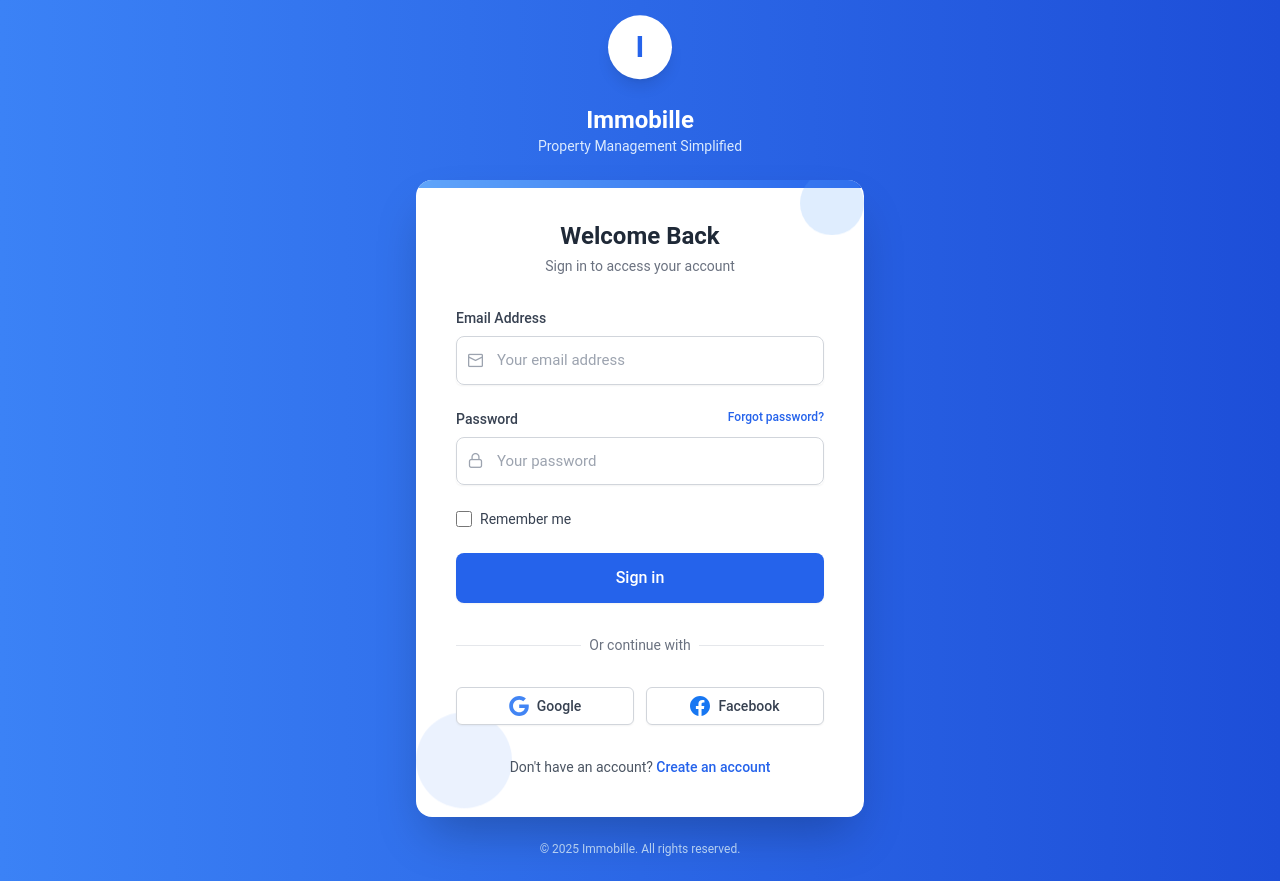
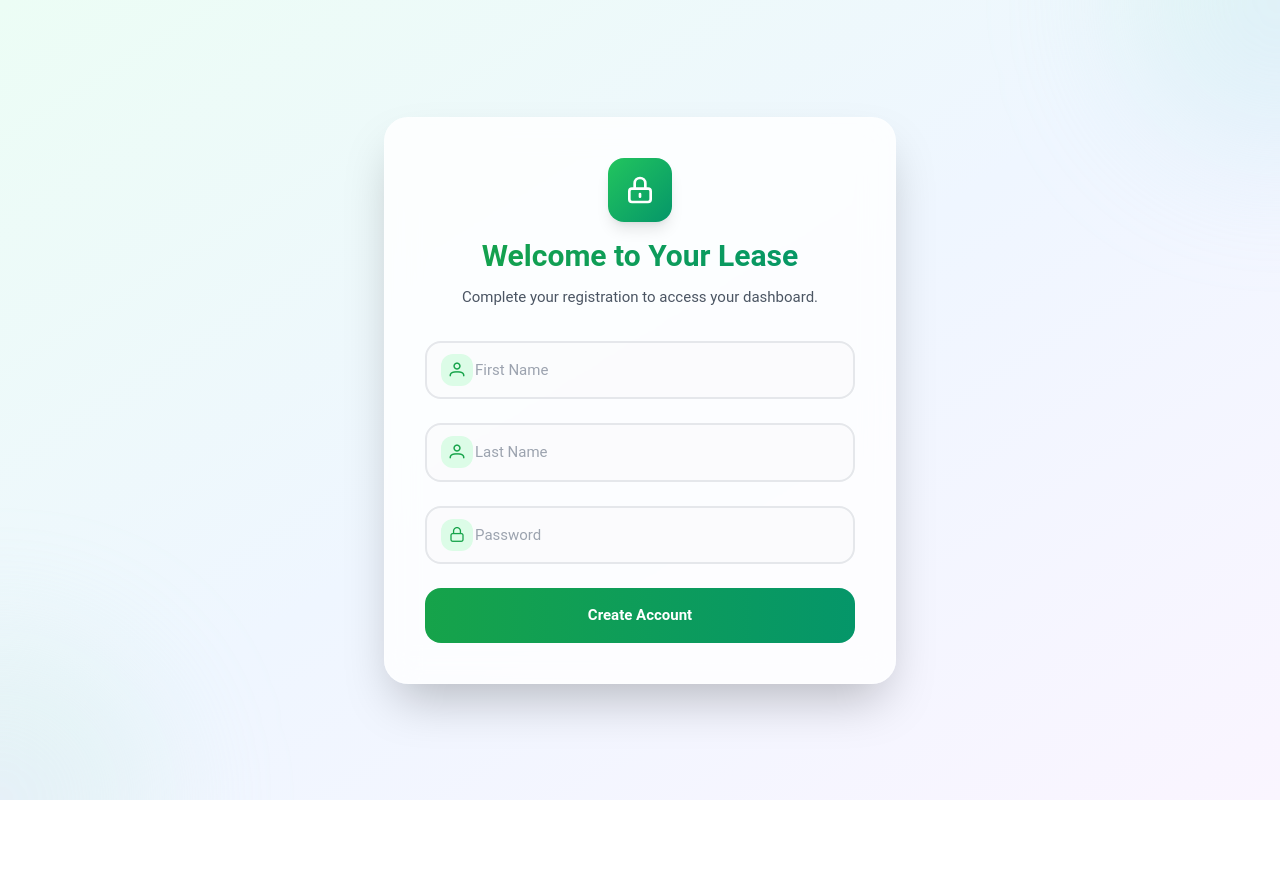
Before and after one commit to MirceaTT8/front_end_real_estate, a Vue app: page /invite in a window 1280 px wide. Before the commit this address led to /login. After the commit the page ends 800 px from the top, so only its background shows below. Built offline with nearby package versions, Linux system fonts and the light colour scheme.

Commit message:
fixed InvitedRegisterView.vue

```diff
--- a/src/App.vue
+++ b/src/App.vue
@@ -12,6 +12,8 @@ const notificationStore = useNotificationStore()
 const authStore = useAuthStore()
 const token = localStorage.getItem("token")
 
+
+if (token) {
   try {
     const decoded = jwtDecode(token)
     const roles = decoded.authorities || []
@@ -20,6 +22,7 @@ try {
   } catch (err) {
     localStorage.removeItem("token")
     router.replace("/login")
+  }
 }
 </script>
 
--- a/src/views/InvitedRegisterView.vue
+++ b/src/views/InvitedRegisterView.vue
@@ -57,13 +57,18 @@ const register = async () => {
         <p class="text-gray-600">Complete your registration to access your dashboard.</p>
       </div>
 
-      <form @submit.prevent="register" class="space-y-6">
+      <form @submit.prevent="register" class="space-y-6" autocomplete="off">
         <div class="relative group">
           <input
               v-model="firstName"
               type="text"
               placeholder="First Name"
               class="w-full border-2 border-gray-200 rounded-2xl px-12 py-4 focus:border-green-500 focus:ring-4 focus:ring-green-500/20 focus:outline-none transition-all duration-300 bg-gray-50/50 group-hover:bg-white group-focus-within:bg-white"
+              autocomplete="off"
+              autocorrect="off"
+              autocapitalize="off"
+              spellcheck="false"
+              data-form-type="other"
               required
           />
           <div class="absolute left-4 top-1/2 transform -translate-y-1/2 w-8 h-8 bg-green-100 rounded-xl flex items-center justify-center group-focus-within:bg-green-500 group-focus-within:text-white transition-all duration-300">
@@ -77,6 +82,11 @@ const register = async () => {
               type="text"
               placeholder="Last Name"
               class="w-full border-2 border-gray-200 rounded-2xl px-12 py-4 focus:border-green-500 focus:ring-4 focus:ring-green-500/20 focus:outline-none transition-all duration-300 bg-gray-50/50 group-hover:bg-white group-focus-within:bg-white"
+              autocomplete="off"
+              autocorrect="off"
+              autocapitalize="off"
+              spellcheck="false"
+              data-form-type="other"
               required
           />
           <div class="absolute left-4 top-1/2 transform -translate-y-1/2 w-8 h-8 bg-green-100 rounded-xl flex items-center justify-center group-focus-within:bg-green-500 group-focus-within:text-white transition-all duration-300">
@@ -90,6 +100,11 @@ const register = async () => {
               type="password"
               placeholder="Password"
               class="w-full border-2 border-gray-200 rounded-2xl px-12 py-4 focus:border-green-500 focus:ring-4 focus:ring-green-500/20 focus:outline-none transition-all duration-300 bg-gray-50/50 group-hover:bg-white group-focus-within:bg-white"
+              autocomplete="new-password"
+              autocorrect="off"
+              autocapitalize="off"
+              spellcheck="false"
+              data-form-type="other"
               required
           />
           <div class="absolute left-4 top-1/2 transform -translate-y-1/2 w-8 h-8 bg-green-100 rounded-xl flex items-center justify-center group-focus-within:bg-green-500 group-focus-within:text-white transition-all duration-300">
```
Lines whose indentation alone changed are shown as unchanged.
